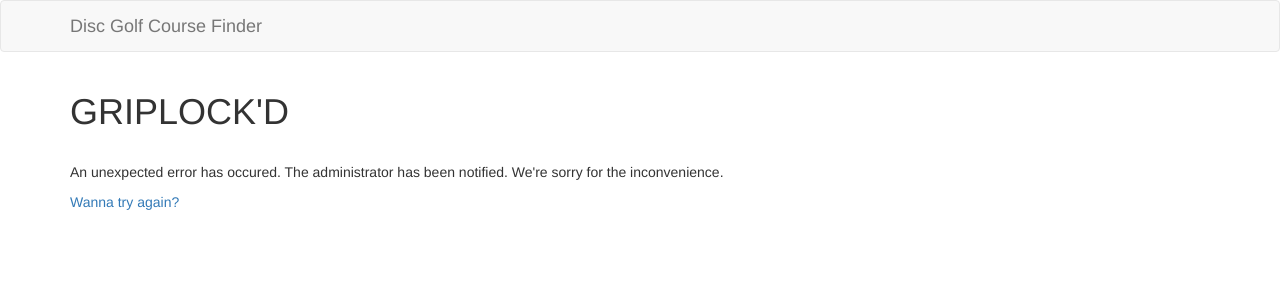
After one commit to capnchamomile/dgc_finder, a Flask app: template app/templates/500.html in a window 1280 px wide. The commit adds this page. Shown: the top 300 px of the page. Run offline with Flask 2, Linux system fonts and the light colour scheme; the template is opened without the code that fills it, so the values that code supplies are empty; some libraries are stand-ins or nearby versions.

Commit message:
Added error pages

```diff
--- a/app/__init__.py
+++ b/app/__init__.py
@@ -6,4 +6,4 @@ app = Flask(__name__)
 app.config.from_object(Config)
 bootstrap = Bootstrap(app)
 
-from app import routes
+from app import routes, errors
--- /dev/null
+++ b/app/templates/404.html
@@ -0,0 +1,6 @@
+{% extends "base.html" %}
+
+{% block app_content %}
+    <h1>File not found</h1>
+    <p><a href="{{ url_for('index') }}">Back</a></p>
+{% endblock %}
--- /dev/null
+++ b/app/templates/500.html
@@ -0,0 +1,7 @@
+{% extends "base.html" %}
+
+{% block app_content %}
+    <h1>GRIPLOCK'D</h1><br>
+    <p>An unexpected error has occured. The administrator has been notified. We're sorry for the inconvenience.</p>
+    <p><a href="{{ url_for('index') }}">Wanna try again?</a></p>
+{% endblock %}
--- a/app/templates/base.html
+++ b/app/templates/base.html
@@ -20,12 +20,4 @@
         {# application content needs to be provided in the app_content block #}
         {% block app_content %}{% endblock %}
     </div>
-    <div class="container">
-        <a href="http://github.com/capnchamomile">Steeped by Chamomile</a>
-    </div>
-    <div class="container">
-        <a class="container" href="http://dgcoursereview.com">
-            <img src="https://www.dgcoursereview.com/api/images/powered_by_dgcr.png" alt="DGCourseReview.com">
-        </a>
-    </div>
 {% endblock %}
--- a/app/templates/results.html
+++ b/app/templates/results.html
@@ -26,8 +26,7 @@
             {% else %}
             {{ 'Pay to play' }}<br>
             {% endif %}
-            {{ 'DGCourseReview.com Rating: ' + course['rating'] + ' out of 5' }}<br>
-            <a href="{{ course['dgcr_url'] }}">DGCourseReview.com Page</a><br>
+            <a href="{{ course['dgcr_url'] }}">DGCourseReview.com</a>{{ ' Rating: ' + course['rating'] + ' out of 5' }}<br>
             <a href="{{ gmaps_url.format(lat=course['latitude'], lng=course['longitude']) }}">Google Maps Link</a>
         </p>
     {% endfor %}
```
Also changed, not shown: app/errors.py (added, +10 -0 lines), app/templates/index.html (+9 -3 lines).
